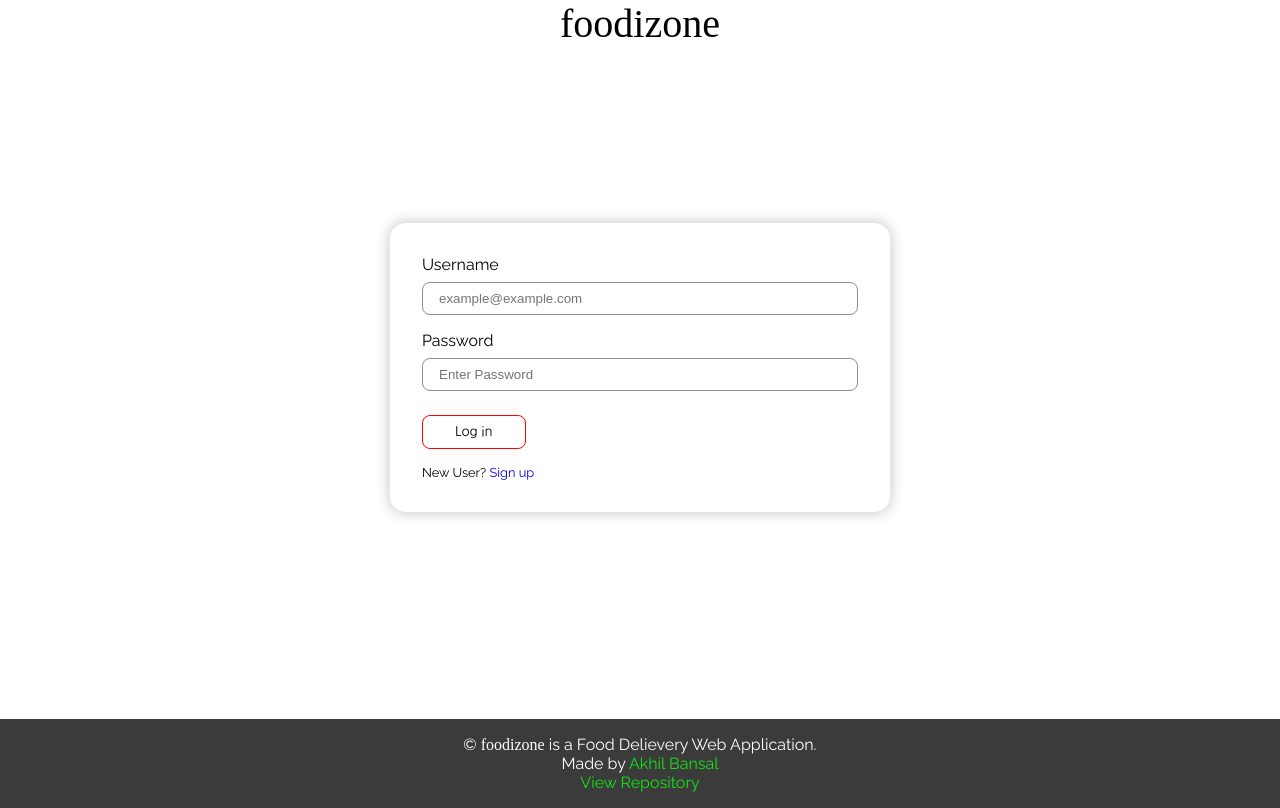
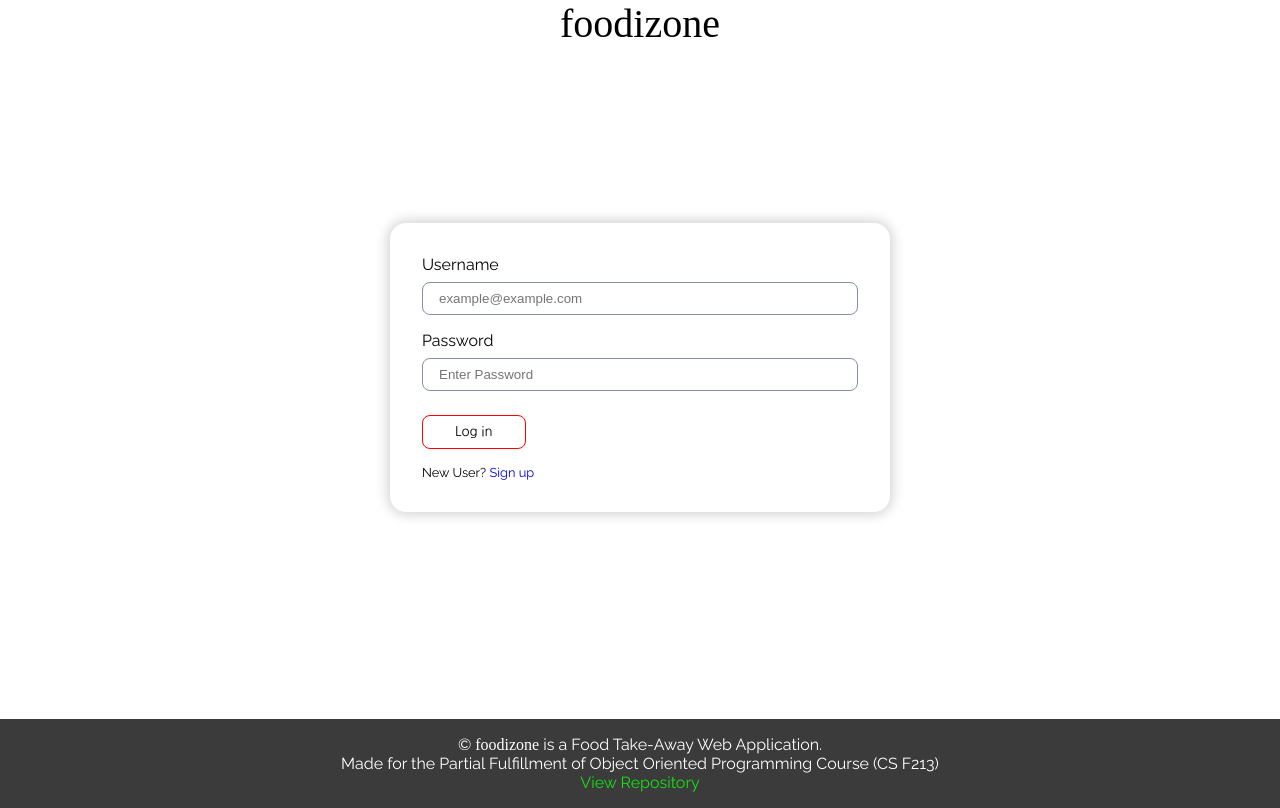
Before and after one commit to manank20/food-takeaway-application, a React (Create React App) app in the folder client/: page /authenticate in a window 1280 px wide. Built offline with nearby package versions, Linux system fonts and the light colour scheme; no server answers; a web font is replaced by a local one.

Commit message:
update footer

```diff
--- a/client/src/components/Footer/Footer.jsx
+++ b/client/src/components/Footer/Footer.jsx
@@ -4,12 +4,10 @@ function Footer() {
     return (
         <div>
             <section className="footer">
-                <p>&copy;<span> foodizone </span>is a Food Delievery Web Application.</p>
+                <p>&copy;<span> foodizone </span>is a Food Take-Away Web Application.</p>
                  <p>
-                    Made by <a href="https://github.com/Akhil2193">
-                        Akhil Bansal
-                    </a>
-                </p><a href="https://github.com/Akhil2193/Foodizone" >View Repository</a>
+                    Made for the Partial Fulfillment of Object Oriented Programming Course (CS F213)
+                </p><a href="https://github.com/apupneja/food-takeaway-application" >View Repository</a>
             </section>
         </div>
     )
```
